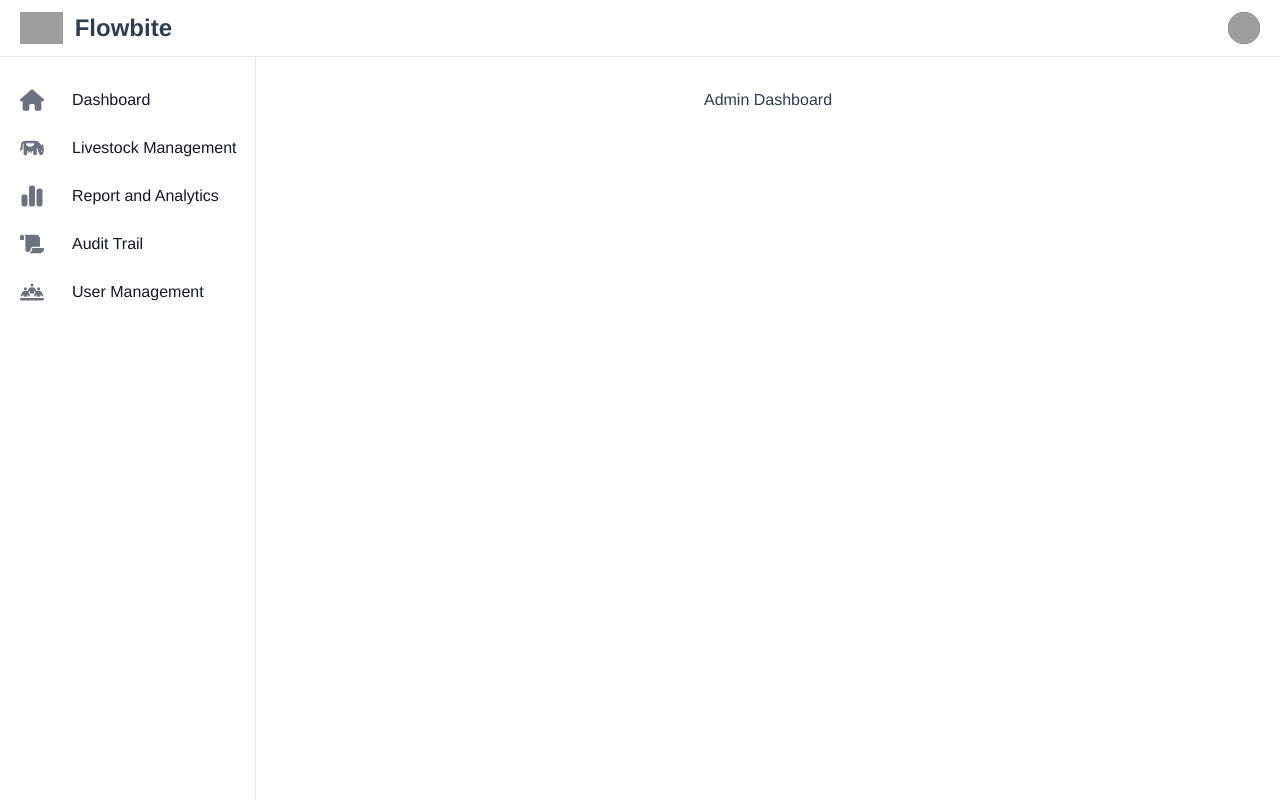
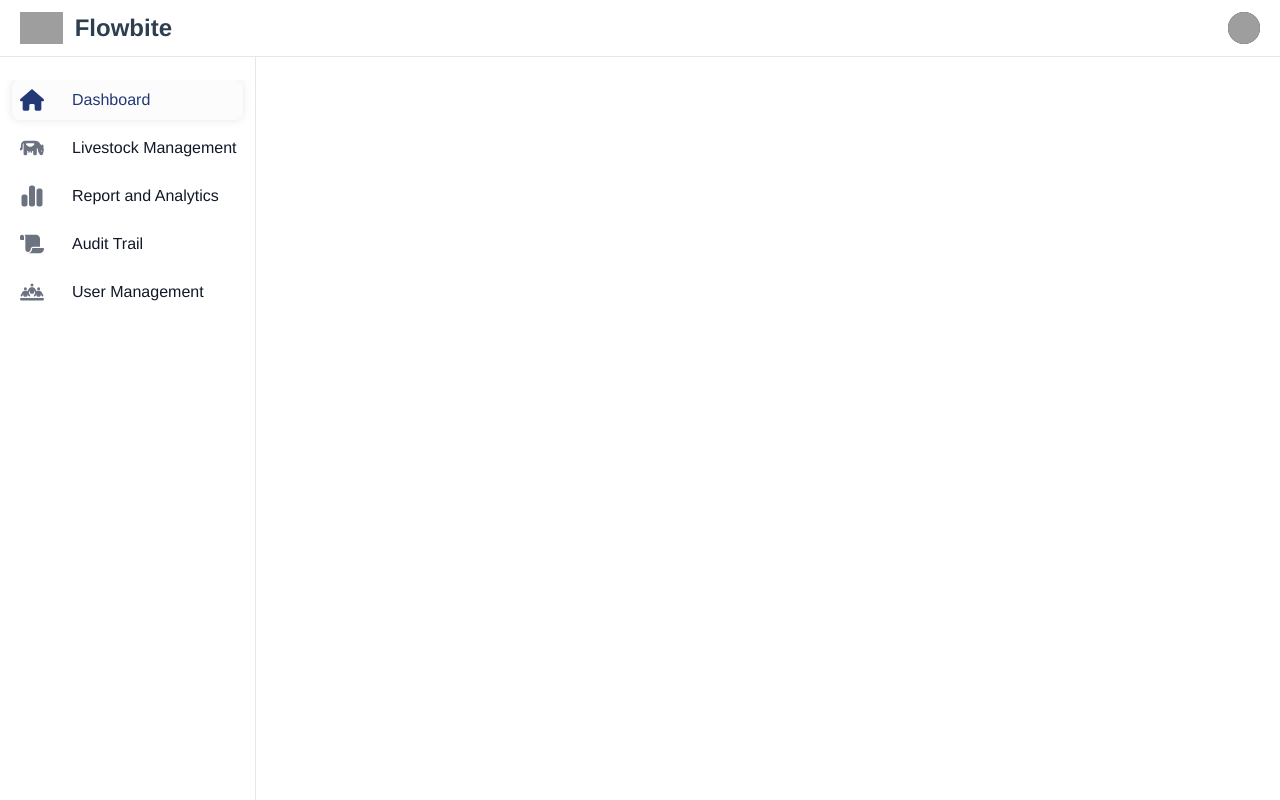
Before and after one commit to MDanielle007/Livestock, a Vue app: page /admin/dashboard in a window 1280 px wide. Built offline with nearby package versions, Linux system fonts and the light colour scheme; grey boxes are pictures that could not be loaded; the HTML template or start-up script is replaced by a standard one.

Commit message:
initial dashboard charts

```diff
--- a/package.json
+++ b/package.json
@@ -7,6 +7,7 @@
     "build": "vue-cli-service build"
   },
   "dependencies": {
+    "apexcharts": "^3.44.0",
     "axios": "^1.6.2",
     "core-js": "^3.8.3",
     "flowbite": "^2.1.1",
--- a/src/App.vue
+++ b/src/App.vue
@@ -27,3 +27,13 @@ nav a.router-link-exact-active {
   color: #42b983;
 }
 </style>
+
+<script setup>
+import { onMounted } from 'vue'
+import { initFlowbite } from 'flowbite'
+
+// initialize components based on data attribute selectors
+onMounted(() => {
+    initFlowbite();
+})
+</script>
--- /dev/null
+++ b/src/components/admin/charts/areagraph.vue
@@ -0,0 +1,13 @@
+<template lang="">
+  <div>
+
+  </div>
+</template>
+<script>
+export default {
+
+}
+</script>
+<style lang="">
+
+</style>
--- /dev/null
+++ b/src/components/admin/charts/areagraphmorelines.vue
@@ -0,0 +1,13 @@
+<template lang="">
+    <div>
+
+    </div>
+</template>
+<script>
+export default {
+
+}
+</script>
+<style lang="">
+
+</style>
--- /dev/null
+++ b/src/components/admin/charts/piechart.vue
@@ -0,0 +1,13 @@
+<template lang="">
+    <div>
+
+    </div>
+</template>
+<script>
+export default {
+
+}
+</script>
+<style lang="">
+
+</style>
--- a/src/views/admin/contents/AdminDashboard.vue
+++ b/src/views/admin/contents/AdminDashboard.vue
@@ -1,11 +1,26 @@
 <template>
-    <div>
-        <h1>Admin Dashboard</h1>
-    </div>
+
+    <areagraphmorelines/>
+
+  <areagraph/>
+
+  <piechart/>
+
+
 </template>
 <script>
+import areagraph from '../../../components/admin/charts/areagraph.vue'
+import areagraphmorelines from '../../../components/admin/charts/areagraphmorelines.vue'
+import piechart from '../../../components/admin/charts/piechart.vue'
+
+
 export default {
-
+    name:'AdminDashboard',
+    components:{
+        areagraph,
+        areagraphmorelines,
+        piechart
+    }
 }
 </script>
 <style>
--- a/src/views/admin/layouts/AdminLayout.vue
+++ b/src/views/admin/layouts/AdminLayout.vue
@@ -34,9 +34,9 @@
                     neil.sims@flowbite.com
                     </p>
                 </div>
-                <ul class="py-1" role="none">
+                <ul class="py-1" role="none"  >
                     <li>
-                    <a href="#" class="block px-4 py-2 text-sm text-gray-700 hover:bg-gray-100 dark:text-gray-300 dark:hover:bg-gray-600 dark:hover:text-white" role="menuitem">Dashboard</a>
+                    <a href="#" class="block px-4 py-2 text-sm text-gray-700 hover:bg-gray-100 dark:text-gray-300 dark:hover:bg-gray-600 dark:hover:text-white" role="menuitem" >Dashboard</a>
                     </li>
                     <li>
                     <a href="#" class="block px-4 py-2 text-sm text-gray-700 hover:bg-gray-100 dark:text-gray-300 dark:hover:bg-gray-600 dark:hover:text-white" role="menuitem">Settings</a>
@@ -56,12 +56,12 @@
 </nav>
 
 <aside id="logo-sidebar" class="fixed top-0 left-0 z-40 w-64 h-screen pt-20 transition-transform -translate-x-full bg-white border-r border-gray-200 sm:translate-x-0 dark:bg-gray-800 dark:border-gray-700" aria-label="Sidebar">
-    <div class="h-full px-3 pb-4 overflow-y-auto bg-white dark:bg-gray-800">
+    <div class="h-full px-3 pb-5 overflow-y-auto bg-white dark:bg-gray-800">
         <ul class="space-y-2 font-medium">
             <li>
                 <router-link :to="{name:'admin-dashboard'}"
-                    class="flex gap-x-7 p-2 text-gray-900 rounded-lg dark:text-white hover:bg-gray-100 dark:hover:bg-gray-700 text-center">
-                    <svg  class="flex-shrink-0 w-6 h-6 text-gray-500 transition duration-75 dark:text-gray-400 group-hover:text-gray-900 dark:group-hover:text-white" aria-hidden="true" xmlns="http://www.w3.org/2000/svg" fill="currentColor" height="1em" viewBox="0 0 576 512">
+                    class="flex gap-x-7 p-2 text-blue-900 rounded-lg hover:bg-gray-100 dark:hover:bg-gray-700 text-center" active-class="active-link">
+                    <svg  class="flex-shrink-0 w-6 h-6 text-blue-900 transition duration-75 dark:text-gray-400 group-hover:text-gray-900 dark:group-hover:text-white" aria-hidden="true" xmlns="http://www.w3.org/2000/svg" fill="currentColor" height="1em" viewBox="0 0 576 512 " >
                         <path d="M575.8 255.5c0 18-15 32.1-32 32.1h-32l.7 160.2c0 2.7-.2 5.4-.5 8.1V472c0 22.1-17.9 40-40 40H456c-1.1 0-2.2 0-3.3-.1c-1.4 .1-2.8 .1-4.2 .1H416 392c-22.1 0-40-17.9-40-40V448 384c0-17.7-14.3-32-32-32H256c-17.7 0-32 14.3-32 32v64 24c0 22.1-17.9 40-40 40H160 128.1c-1.5 0-3-.1-4.5-.2c-1.2 .1-2.4 .2-3.6 .2H104c-22.1 0-40-17.9-40-40V360c0-.9 0-1.9 .1-2.8V287.6H32c-18 0-32-14-32-32.1c0-9 3-17 10-24L266.4 8c7-7 15-8 22-8s15 2 21 7L564.8 231.5c8 7 12 15 11 24z"/>
                     </svg>
                     <span class="whitespace-nowrap">Dashboard</span>
@@ -70,7 +70,7 @@
 
             <li>
                 <router-link :to="{name:'admin-livestock'}"
-                    class="flex gap-x-7 p-2 text-gray-900 rounded-lg dark:text-white hover:bg-gray-100 dark:hover:bg-gray-700 text-center">
+                    class="flex gap-x-7 p-2 text-gray-900 rounded-lg dark:text-white hover:bg-gray-100 dark:hover:bg-gray-700 text-center" active-class="active-link">
 
                     <svg class="flex-shrink-0 w-6 h-6 text-gray-500 transition duration-75 dark:text-gray-400 group-hover:text-gray-900 dark:group-hover:text-white" aria-hidden="true" fill="currentColor" xmlns="http://www.w3.org/2000/svg" height="1em" viewBox="0 0 640 512">
                         <path d="M96 224v32V416c0 17.7 14.3 32 32 32h32c17.7 0 32-14.3 32-32V327.8c9.9 6.6 20.6 12 32 16.1V368c0 8.8 7.2 16 16 16s16-7.2 16-16V351.1c5.3 .6 10.6 .9 16 .9s10.7-.3 16-.9V368c0 8.8 7.2 16 16 16s16-7.2 16-16V343.8c11.4-4 22.1-9.4 32-16.1V416c0 17.7 14.3 32 32 32h32c17.7 0 32-14.3 32-32V256l32 32v49.5c0 9.5 2.8 18.7 8.1 26.6L530 427c8.8 13.1 23.5 21 39.3 21c22.5 0 41.9-15.9 46.3-38l20.3-101.6c2.6-13-.3-26.5-8-37.3l-3.9-5.5V184c0-13.3-10.7-24-24-24s-24 10.7-24 24v14.4l-52.9-74.1C496 86.5 452.4 64 405.9 64H272 256 192 144C77.7 64 24 117.7 24 184v54C9.4 249.8 0 267.8 0 288v17.6c0 8 6.4 14.4 14.4 14.4C46.2 320 72 294.2 72 262.4V256 224 184c0-24.3 12.1-45.8 30.5-58.9C98.3 135.9 96 147.7 96 160v64zM560 336a16 16 0 1 1 32 0 16 16 0 1 1 -32 0zM166.6 166.6c-4.2-4.2-6.6-10-6.6-16c0-12.5 10.1-22.6 22.6-22.6H361.4c12.5 0 22.6 10.1 22.6 22.6c0 6-2.4 11.8-6.6 16l-23.4 23.4C332.2 211.8 302.7 224 272 224s-60.2-12.2-81.9-33.9l-23.4-23.4z"/></svg>
@@ -134,5 +134,9 @@ export default {
 }
 </script>
 <style>
-
+.active-link {
+    background-color: #fcfcfc;
+    color: #007bff;
+    box-shadow: 0 0 10px rgba(0, 0, 0, 0.1);
+  }
 </style>
--- a/tailwind.config.js
+++ b/tailwind.config.js
@@ -9,7 +9,10 @@ module.exports = {
     extend: {},
   },
   plugins: [
-    require('flowbite/plugin')
+    require('flowbite/plugin')({
+      charts: true,
+    })
+
   ],
   extend: {
     fontFamily: {
```
Also changed, not shown: 1 other file (tests, documents, lock files or other folders).
